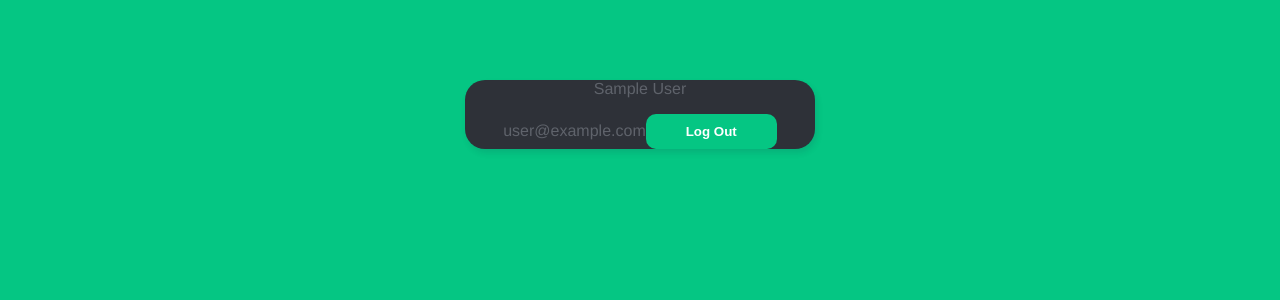
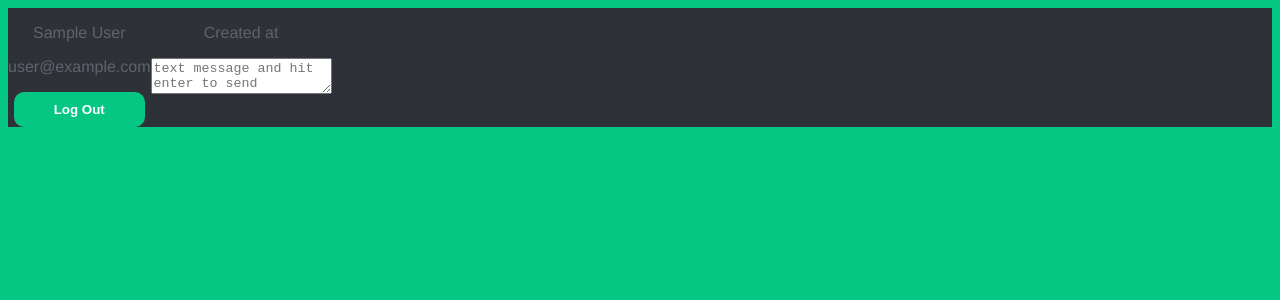
Before and after one commit to BurmaJASON/Live-Chat-Room-VUE-, a Vue app: page /chatroom in a window 1280 px wide. Shown: the top 300 px of the page. Built offline with nearby package versions, Linux system fonts and the light colour scheme; no server answers; sample sign-in values are in the browser's storage.

Commit message:
Sending Messages

```diff
--- /dev/null
+++ b/src/components/ChatWindow.vue
@@ -0,0 +1,13 @@
+<template>
+  <p>Created at</p>
+</template>
+
+<script>
+export default {
+
+}
+</script>
+
+<style>
+
+</style>
--- a/src/components/Navbar.vue
+++ b/src/components/Navbar.vue
@@ -1,7 +1,7 @@
 <template>
-  <div class="container" v-if="user" >
+  <div class="" v-if="user" >
     <p>{{ user.displayName }}</p>
-    <span>{{ user.email }}</span>
+    <p>{{ user.email }}</p>
     <button @click="signOut">Log Out</button>
   </div>
 </template>
--- /dev/null
+++ b/src/components/TypeChat.vue
@@ -0,0 +1,35 @@
+<template>
+  <form>
+    <textarea placeholder="text message and hit enter to send" v-model="message" @keypress.enter="handleSubmit"></textarea>
+  </form>
+</template>
+
+<script>
+import { ref } from '@vue/reactivity'
+import getUser from '@/composables/getUser';
+import { timestamp } from '@/firebase/config';
+import useCollection from '../composables/useCollection'
+export default {
+    setup() {
+        let message = ref('');
+        let { user } = getUser();
+        let { error,addDocFunc } = useCollection("messages");
+
+        let handleSubmit = async() => {
+            let chat = {
+                message : message.value,
+                name : user.value.displayName,
+                created_at  : timestamp
+            };
+            await addDocFunc(chat);
+            message.value = '';
+        }
+
+        return { message, handleSubmit }
+    }
+}
+</script>
+
+<style>
+
+</style>
--- /dev/null
+++ b/src/composables/useCollection.js
@@ -0,0 +1,20 @@
+import { ref } from "vue";
+import { db } from "@/firebase/config";
+import { addDoc,collection } from "firebase/firestore";
+
+let useCollection = (Collection) => {
+    let error = ref(null);
+
+    let addDocFunc = async(doc) => {
+        try{
+            await addDoc(collection(db,Collection),doc);
+        }catch(err) {
+            console.log(err.message);
+            error.value = "could not send the message";
+        }
+    }
+
+    return { error,addDocFunc };
+}
+
+export default useCollection;
--- a/src/firebase/config.js
+++ b/src/firebase/config.js
@@ -1,5 +1,5 @@
 import { initializeApp } from "firebase/app"
-import { getFirestore } from "firebase/firestore"
+import { getFirestore,serverTimestamp } from "firebase/firestore"
 import { getAuth } from "firebase/auth"
 
 const firebaseConfig = {
@@ -17,4 +17,6 @@ const firebaseConfig = {
 
   let auth = getAuth(app);
 
-  export { db,auth };
+  let timestamp = serverTimestamp();
+
+  export { db,auth,timestamp };
--- a/src/router/index.js
+++ b/src/router/index.js
@@ -6,7 +6,15 @@ const routes = [
   {
     path: '/',
     name: 'welcome',
-    component: WelcomeView
+    component: WelcomeView,
+    beforeEnter (to, from, next) {
+      let user = auth.currentUser;
+      if(!user) {
+        next();
+      }else {
+        next({name : 'ChatView'});
+      }
+    }
   },
   {
     path : '/chatroom',
--- a/src/views/ChatView.vue
+++ b/src/views/ChatView.vue
@@ -1,8 +1,16 @@
 <template>
-  <Navbar></Navbar>
+  <div class="chat-container">
+    <Navbar></Navbar>
+    <div>
+      <ChatWindow></ChatWindow>
+      <TypeChat></TypeChat>
+    </div>
+  </div>
 </template>
 
 <script>
+import ChatWindow from '../components/ChatWindow'
+import TypeChat from '../components/TypeChat'
 import Navbar from '../components/Navbar'
 import getUser from '@/composables/getUser';
 import { useRouter } from 'vue-router';
@@ -10,7 +18,9 @@ import { ref } from '@vue/reactivity';
 import { watch } from '@vue/runtime-core';
 
 export default {
-  components: { Navbar },
+  components: {
+    ChatWindow,
+    TypeChat, Navbar },
   setup () {
     let router = useRouter();
     let { user } = getUser();
@@ -29,5 +39,8 @@ export default {
 </script>
 
 <style>
-
+  .chat-container {
+    display: flex;
+    background-color: #2e3138;
+  }
 </style>
```
